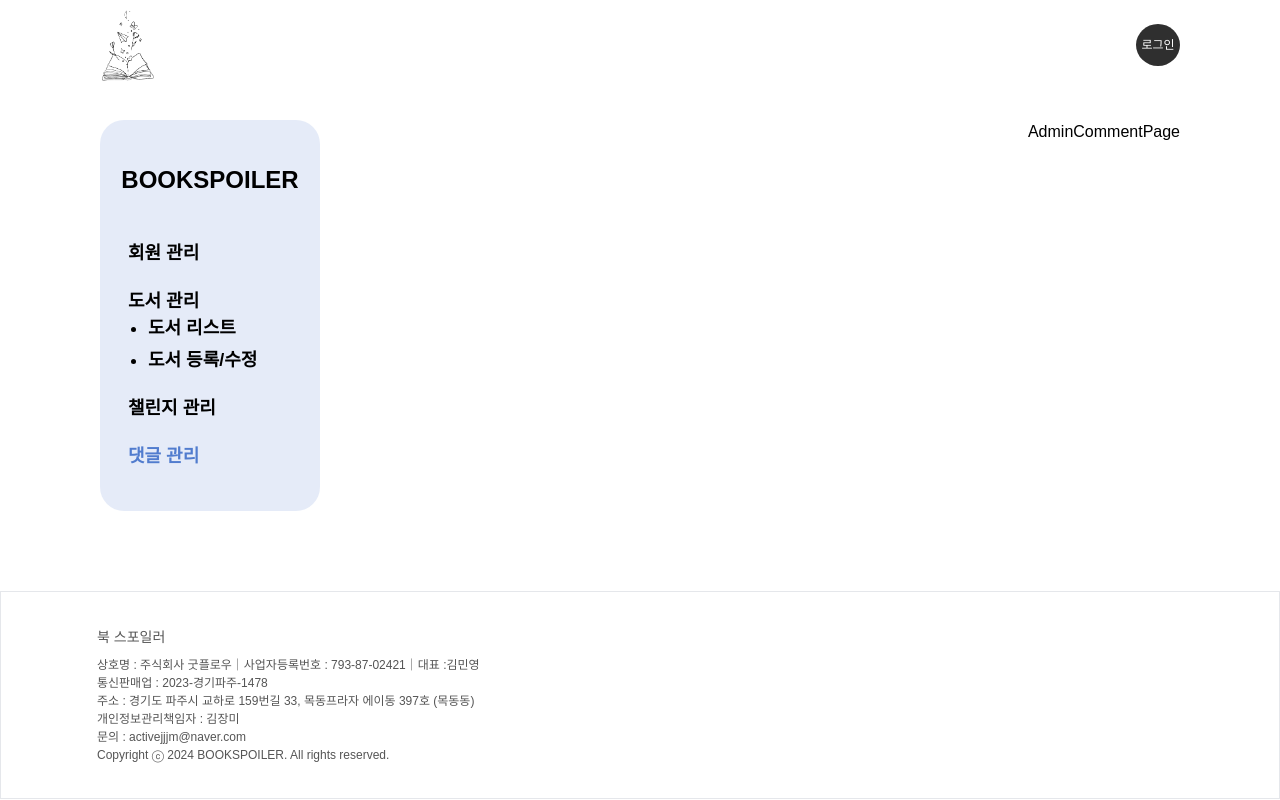
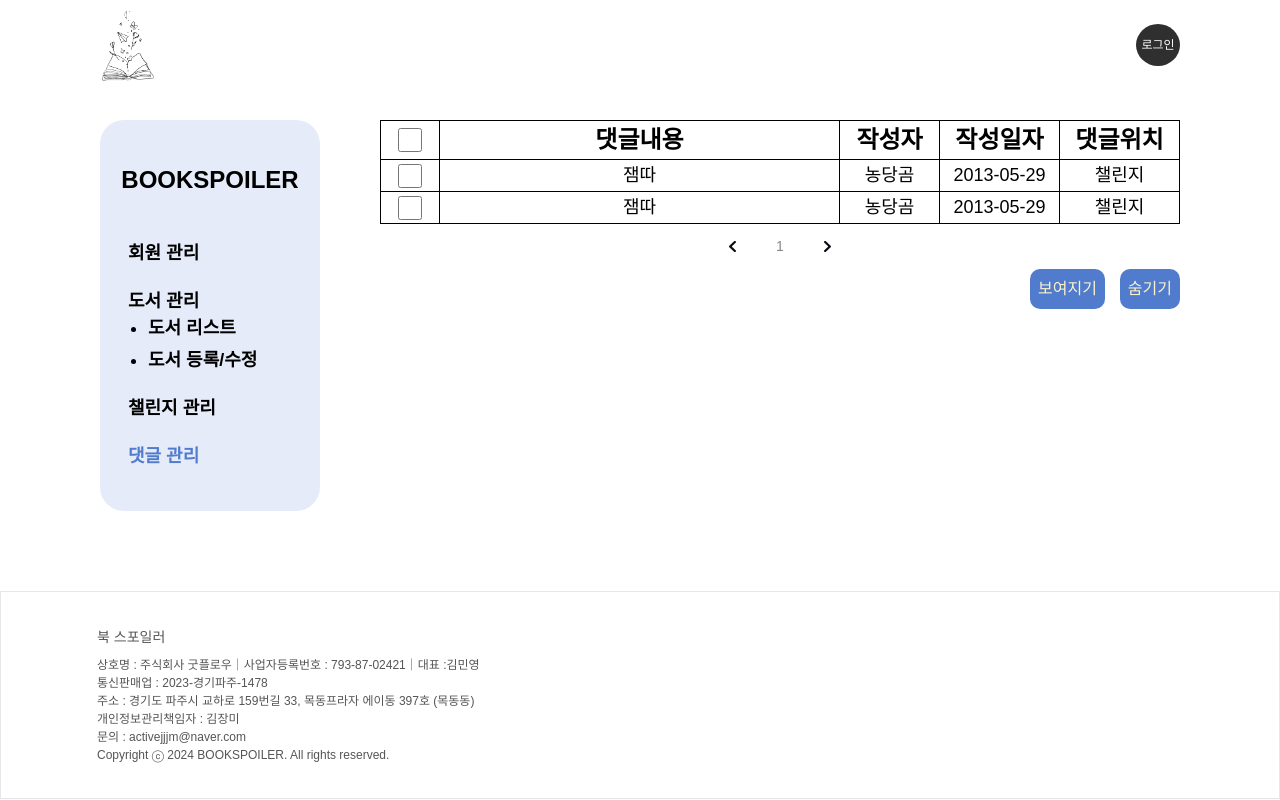
Before and after one commit to OZ-Coding-School/oz_02_collabo-004, a React (Vite) app: page /manager/comment in a window 1280 px wide. Built offline with nearby package versions, Linux system fonts and the light colour scheme; a web font is replaced by a local one.

Commit message:
[Feat] Admin 댓글관리 페이지

```diff
--- a/src/pages/Admin/AdminCommentPage.jsx
+++ b/src/pages/Admin/AdminCommentPage.jsx
@@ -1,7 +1,94 @@
+import Pagination from "../../components/@common/Pagination";
+import Button from "../../components/@common/Button";
+
 const AdminCommentPage = () => {
+  const headers = [
+    {
+      text: "댓글내용",
+      value: "댓글내용",
+      style: "w-[400px]",
+    },
+    {
+      text: "작성자",
+      value: "작성자",
+      style: "w-[100px]",
+    },
+    {
+      text: "작성일자",
+      value: "작성일자",
+      style: "w-[120px]",
+    },
+    {
+      text: "댓글위치",
+      value: "댓글위치",
+      style: "w-[120px]",
+    },
+  ];
+
+  const items = [
+    {
+      댓글내용: "잼따",
+      작성자: "농당곰",
+      작성일자: "2013-05-29",
+      댓글위치: "챌린지",
+    },
+    {
+      댓글내용: "잼따",
+      작성자: "농당곰",
+      작성일자: "2013-05-29",
+      댓글위치: "챌린지",
+    },
+  ];
+
+  const headerKey = headers.map((header) => header.value);
+
   return (
-    <div>AdminCommentPage</div>
-  )
-}
+    <div className="w-[800px]">
+      <table className="w-full table-fixed text-center">
+        <thead className="border border-black font24">
+          <tr className="divide-x divide-y divide-black">
+            {
+              <th className="border border-black">
+                <div className="flex items-center justify-center">
+                  <input type="checkbox" className="w-6 h-6" />
+                </div>
+              </th>
+            }
+            {headers.map((header) => (
+              <th className={header.style} key={header.text}>
+                {header.text}
+              </th>
+            ))}
+          </tr>
+        </thead>
+        <tbody className="h-16 border border-black divide-y divide-black font18">
+          {items.map((item, index) => (
+            <tr key={index} className="divide-x divide-y divide-black">
+              {
+                <td className="border border-black">
+                  <div className="flex items-center justify-center">
+                    <input type="checkbox" className="w-6 h-6" />
+                  </div>
+                </td>
+              }
+              {headerKey.map((key) => (
+                <td key={key + index}>{item[key]}</td>
+              ))}
+            </tr>
+          ))}
+        </tbody>
+      </table>
+      <div className="w-[800px] flex justify-center">
+        <Pagination totalElements={20} pagePerNumber={20} />
+      </div>
+      <div className="w-[800px] flex items-center justify-end">
+        <div className="flex w-[150px] justify-between">
+          <Button>보여지기</Button>
+          <Button>숨기기</Button>
+        </div>
+      </div>
+    </div>
+  );
+};
 
-export default AdminCommentPage
+export default AdminCommentPage;
```
